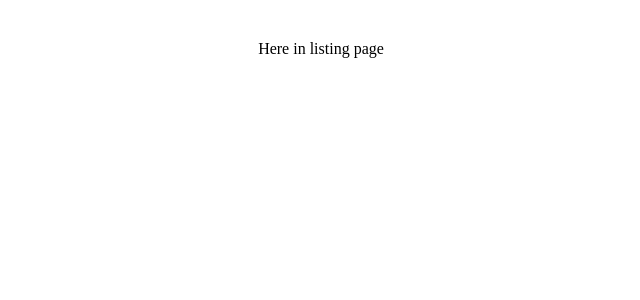
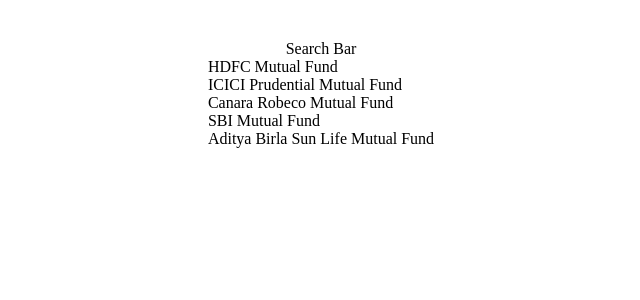
Before and after one commit to Ctrl-Code/React-Mutual-Fund-Listing-App, a React (Create React App) app: page /listing in a window 1280 px wide. Shown: the top 300 px of the page, without its empty margins (319-959 px from the left). Built offline with nearby package versions, Linux system fonts and the light colour scheme.

Commit message:
Created Basic Listing Page

```diff
--- a/src/App.js
+++ b/src/App.js
@@ -13,6 +13,7 @@
 import Login from "./Pages/Login";
 import Listing from "./Pages/Listing/Listing";
 import Signup from "./Pages/SignUp";
+import Details from "./Pages/Details/Details";
 
 function App() {
 
@@ -32,6 +33,9 @@
                     <Signup />
                 </Route>
 
+                <Route exact path="/details"
+                    render={state => <Details {...state} />} />
+
                 <Route path="/">
                     <Redirect to="/login" />
                 </Route>
--- /dev/null
+++ b/src/Pages/Details/Details.js
@@ -0,0 +1,10 @@
+import React from "react";
+
+function Details(props) {
+    console.log('the props are', props);
+    return <div>
+        Details Page
+    </div>
+}
+
+export default Details;
--- a/src/Pages/Listing/Listing.js
+++ b/src/Pages/Listing/Listing.js
@@ -1,11 +1,70 @@
-import React from "react";
+import React, { useState } from "react";
 import StyledComponents from "../../Components/StyledComponents";
 
+import { Redirect } from "react-router-dom";
+
+const MutualFunds = [
+    {
+        url: "https://api.mfapi.in/mf/100875",
+        name: "HDFC Mutual Fund",
+        scheme: "HDFC Liquid Fund - IDCW Daily",
+    },
+    {
+        url: "https://api.mfapi.in/mf/100952",
+        name: "ICICI Prudential Mutual Fund",
+        scheme: "ICICI Prudential MIP - Growth",
+    },
+    {
+        url: "https://api.mfapi.in/mf/100589",
+        name: "Canara Robeco Mutual Fund",
+        scheme: "Canara Robeco Expo-Income Plan",
+    },
+    {
+        url: "https://api.mfapi.in/mf/101206",
+        name: "SBI Mutual Fund",
+        scheme: "SBI OVERNIGHT FUND - REGULAR PLAN - GROWTH",
+    },
+    {
+        url: "https://api.mfapi.in/mf/129956",
+        name: "Aditya Birla Sun Life Mutual Fund",
+        scheme: "Aditya Birla Sun Life Fixed Term Plan-Series LO (1142 days) - Direct Plan-Normal Dividend",
+    }
+]
+
 const Listing = () => {
+
+    const [activeMutualFundIndex, setActiveMutualFundIndex] = useState(-1);
+    const [redirect, setRedirection] = useState(false);
+
+    const onClick = (index) => {
+        setActiveMutualFundIndex(index);
+        setRedirection(true);
+    }
+
+    if (redirect)
+        return <Redirect push to={{
+            pathname: "/details",
+            state: {
+                mutualFundUrl: MutualFunds[activeMutualFundIndex].url,
+            }
+        }} />
+
+    else
         return (
             <StyledComponents.FullPage>
                 <div>
-                Here in listing page
+                    Search Bar
+                </div>
+                <div>
+                    {
+                        MutualFunds.map((option, index) => (
+                            <div key={option.url}
+                                onClick={() => onClick(index)}
+                            >
+                                {option.name}
+                            </div>
+                        ))
+                    }
                 </div>
             </StyledComponents.FullPage>
         );
```
Lines whose indentation alone changed are shown as unchanged.
